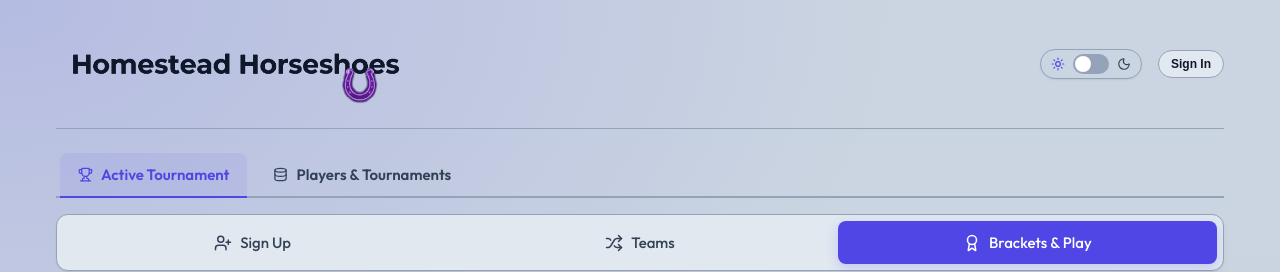
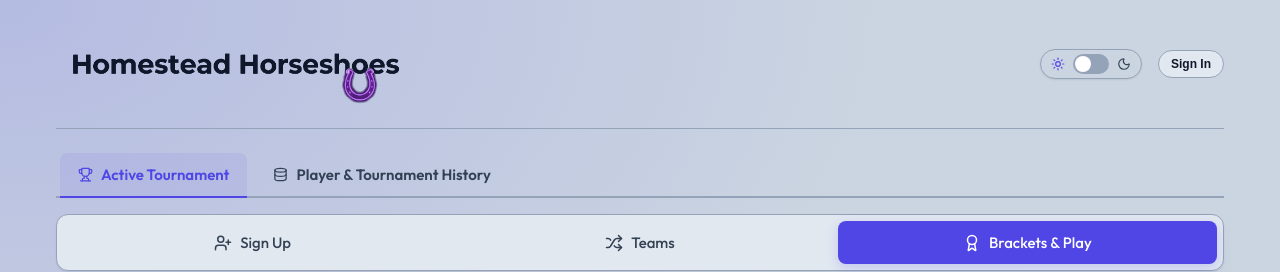
Before and after one commit to yardik/tourny-planner, a React (Vite) app: page / in a window 1280 px wide. Shown: the top 272 px of the page. Built offline with nearby package versions, Linux system fonts and the light colour scheme.

Commit message:
Rename workspace label to Player & Tournament History

```diff
--- a/src/App.jsx
+++ b/src/App.jsx
@@ -646,7 +646,7 @@ function App() {
           }}
         >
           <Database size={15} />
-          <span>Players & Tournaments</span>
+          <span>Player & Tournament History</span>
         </button>
         {isUserApproved && (
           <button
```
